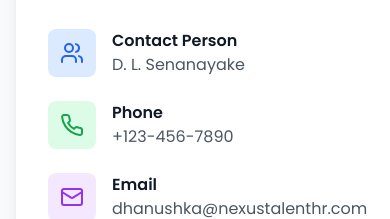
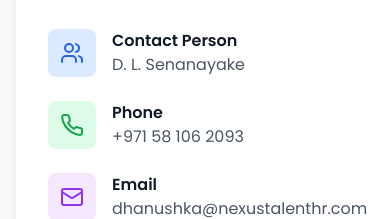
Before and after one commit to ranuda-perera/nexus-talent-hr, a React (Vite) app: page /cleaning-services in a window 390 px wide. Shown: the part 4810-5029 px from the top of the page. Built offline with nearby package versions, Linux system fonts and the light colour scheme.

Commit message:
modify: contact phone

```diff
--- a/src/pages/CleaningServices.tsx
+++ b/src/pages/CleaningServices.tsx
@@ -165,7 +165,7 @@ const CleaningServices: React.FC = () => {
                     </div>
                     <div>
                       <div className="font-semibold text-gray-900">Phone</div>
-                      <div className="text-gray-600">+123-456-7890</div>
+                      <div className="text-gray-600">+971 58 106 2093</div>
                     </div>
                   </div>
 
```
